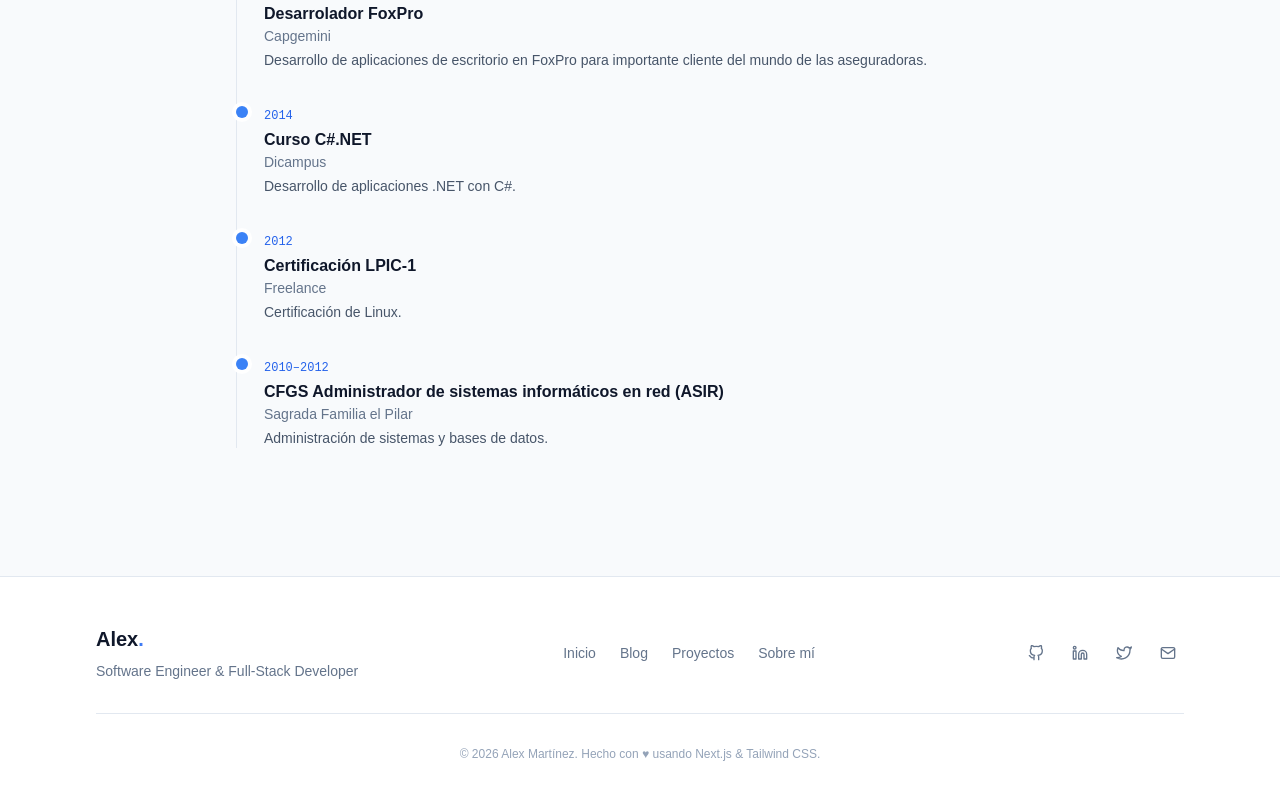
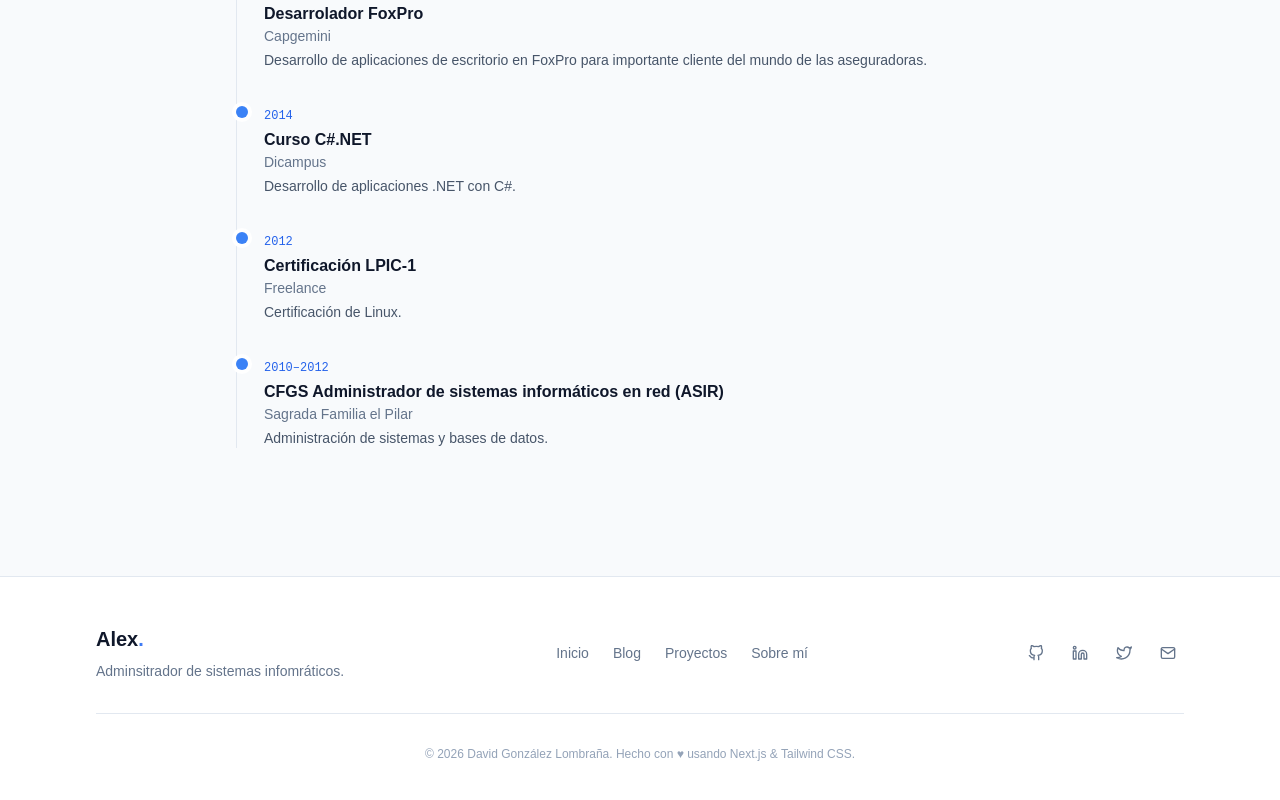
Before and after one commit to davidglez3/portfolio, a Next.js app: page /about in a window 1280 px wide. Shown: the part 1626-2426 px from the top of the page. Built offline with nearby package versions, Linux system fonts and the light colour scheme.

Commit message:
Cambio de datos por los míos en la web

```diff
--- a/src/app/layout.tsx
+++ b/src/app/layout.tsx
@@ -6,17 +6,17 @@ import ThemeProvider from '@/components/ThemeProvider';
 
 export const metadata: Metadata = {
   title: {
-    default: 'Alex Martínez — Portfolio',
-    template: '%s | Alex Martínez',
+    default: 'David González — Portfolio',
+    template: '%s | David González',
   },
-  description: 'Software Engineer & Full-Stack Developer especializado en React, Next.js y TypeScript.',
-  keywords: ['portfolio', 'developer', 'software engineer', 'React', 'Next.js', 'TypeScript'],
-  authors: [{ name: 'Alex Martínez' }],
+  description: 'Administrador de sistemas informáticos en red con pasión por la programación y la ciberseguridad.',
+  keywords: ['portfolio', 'developer', 'systems administrator', 'cybersecurity'],
+  authors: [{ name: 'David González Lombraña' }],
   openGraph: {
     type: 'website',
     locale: 'es_ES',
-    url: 'https://yourusername.github.io/portfolio',
-    siteName: 'Alex Martínez Portfolio',
+    url: 'https://davidglez3.github.io/portfolio',
+    siteName: 'David González Portfolio',
   },
 };
 
--- a/src/app/page.tsx
+++ b/src/app/page.tsx
@@ -7,8 +7,8 @@ import AnimatedSection from '@/components/AnimatedSection';
 import type { Metadata } from 'next';
 
 export const metadata: Metadata = {
-  title: 'Alex Martínez — Portfolio',
-  description: 'Software Engineer & Full-Stack Developer especializado en React, Next.js y TypeScript.',
+  title: 'David González Lombraña — Portfolio',
+  description: 'Administrador de sistemas informáticos en red con pasión por la programación y la ciberseguridad.',
 };
 
 export default function HomePage() {
@@ -38,14 +38,13 @@ export default function HomePage() {
           <AnimatedSection delay={0.1}>
             <h1 className="font-display font-extrabold text-5xl sm:text-6xl lg:text-7xl text-slate-900 dark:text-white leading-tight max-w-3xl">
               Hola, soy{' '}
-              <span className="gradient-text">Alex</span>
+              <span className="gradient-text">David</span>
             </h1>
           </AnimatedSection>
 
           <AnimatedSection delay={0.2}>
             <p className="mt-6 text-xl text-slate-600 dark:text-slate-400 max-w-xl leading-relaxed">
-              Software Engineer & Full-Stack Developer. Construyo productos digitales
-              rápidos, accesibles y con excelente experiencia de usuario.
+              Administrador de sistemas informáticos en red con pasión por la programación y la ciberseguridad.
             </p>
           </AnimatedSection>
 
@@ -59,7 +58,7 @@ export default function HomePage() {
                 Sobre mí
               </Link>
               <div className="flex items-center gap-2 ml-2">
-                <a href="https://github.com/yourusername" target="_blank" rel="noopener noreferrer" aria-label="GitHub" className="p-2 rounded-xl text-slate-400 hover:text-primary-600 dark:hover:text-primary-400 transition-colors">
+                <a href="https://github.com/davidglez3" target="_blank" rel="noopener noreferrer" aria-label="GitHub" className="p-2 rounded-xl text-slate-400 hover:text-primary-600 dark:hover:text-primary-400 transition-colors">
                   <FiGithub className="w-5 h-5" />
                 </a>
                 <a href="https://linkedin.com/in/yourusername" target="_blank" rel="noopener noreferrer" aria-label="LinkedIn" className="p-2 rounded-xl text-slate-400 hover:text-primary-600 dark:hover:text-primary-400 transition-colors">
--- a/src/components/Footer.tsx
+++ b/src/components/Footer.tsx
@@ -26,7 +26,7 @@ export default function Footer() {
               Alex<span className="gradient-text">.</span>
             </Link>
             <p className="text-sm text-slate-500 dark:text-slate-400">
-              Software Engineer & Full-Stack Developer
+              Adminsitrador de sistemas infomráticos.
             </p>
           </div>
 
@@ -66,7 +66,7 @@ export default function Footer() {
         {/* Copyright */}
         <div className="mt-8 pt-8 border-t border-slate-200 dark:border-slate-800 text-center">
           <p className="text-xs text-slate-400 dark:text-slate-500">
-            © {new Date().getFullYear()} Alex Martínez. Hecho con{' '}
+            © {new Date().getFullYear()} David González Lombraña. Hecho con{' '}
             <span aria-label="amor" role="img">♥</span>{' '}
             usando Next.js & Tailwind CSS.
           </p>
--- a/src/components/Navbar.tsx
+++ b/src/components/Navbar.tsx
@@ -44,7 +44,7 @@ export default function Navbar() {
       <nav className="section-container flex items-center justify-between h-16" aria-label="Navegación principal">
         {/* Logo */}
         <Link href="/" className="font-display font-bold text-xl text-slate-900 dark:text-white hover:text-primary-600 dark:hover:text-primary-400 transition-colors">
-          Alex<span className="gradient-text">.</span>
+          David<span className="gradient-text">.</span>
         </Link>
 
         {/* Desktop links */}
```
